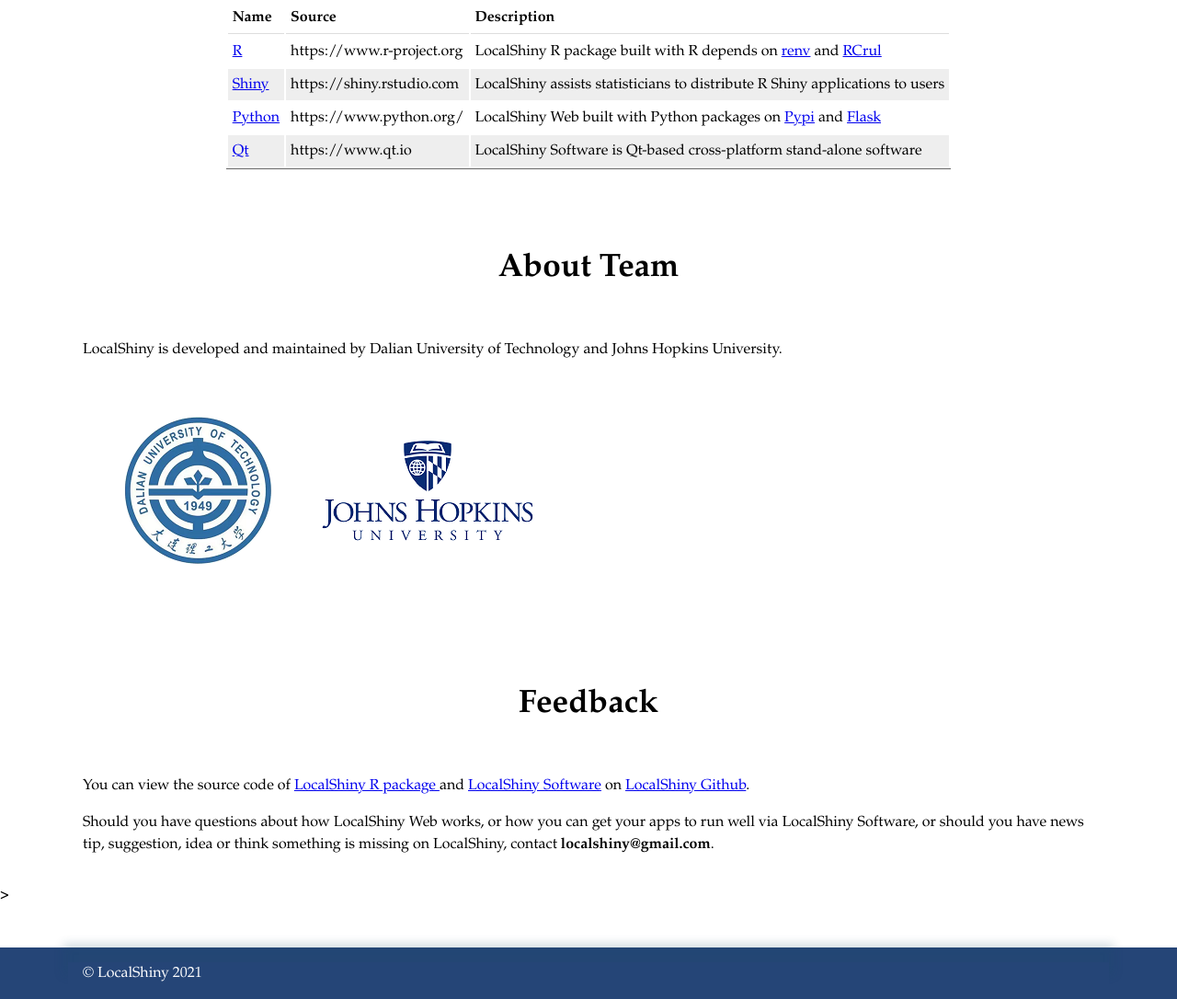
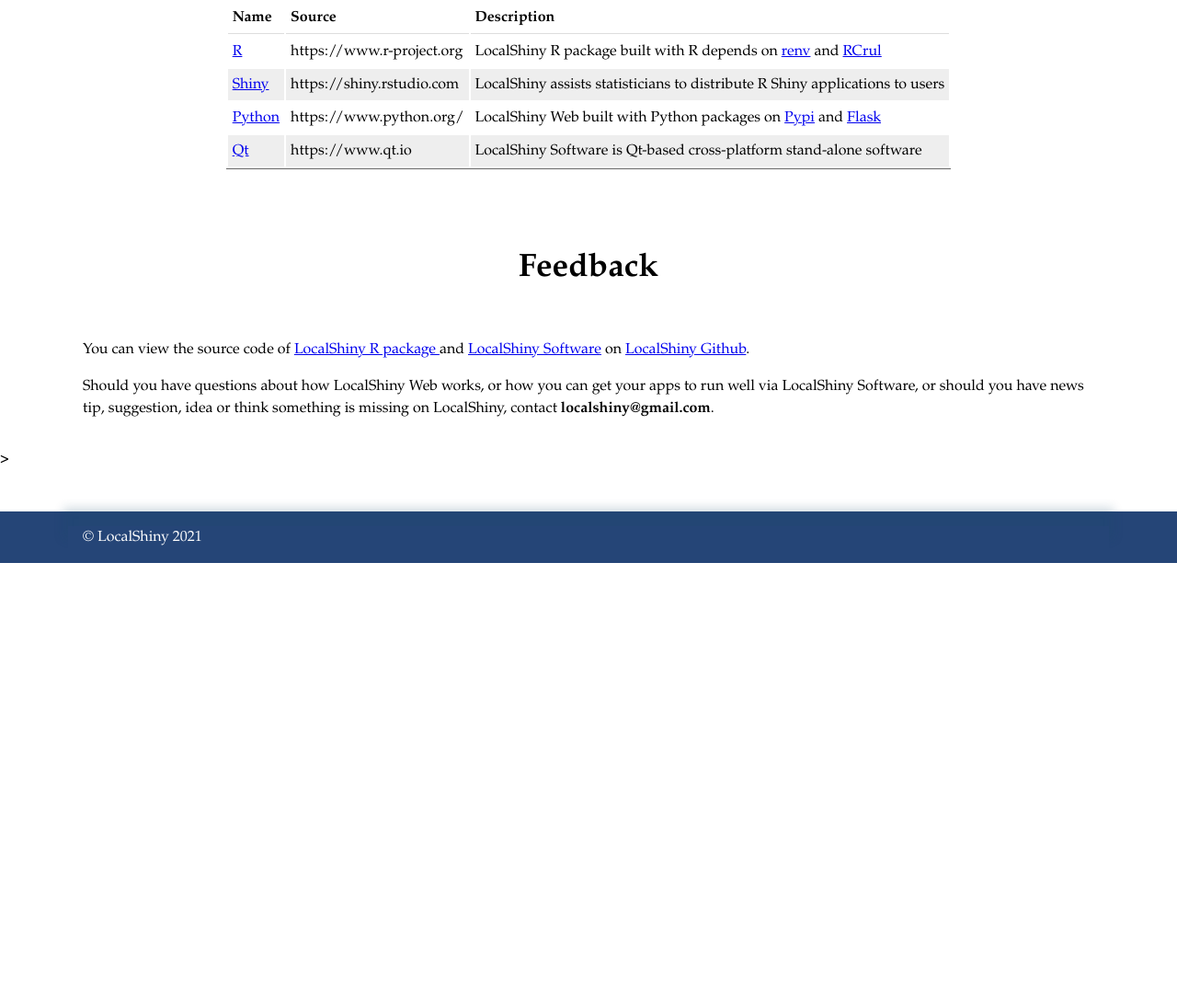
Before and after one commit to jackhanyuan/localshiny, a Flask app: page /about in a window 1280 px wide. Shown: the part 1170-2256 px from the top of the page at 92% size. After the commit the page ends 1782 px from the top, so only its background shows below. Run offline with Flask 2, Linux system fonts and the light colour scheme.

Commit message:
update main page

```diff
--- a/main.py
+++ b/main.py
@@ -35,7 +35,7 @@
 UPLOAD_FOLDER = os.path.join(os.path.dirname(__file__), 'static/package')
 TEMP_FOLDER = os.path.join(os.path.dirname(__file__), 'temp')
 ALLOWED_EXTENSIONS = set(['zip'])
-HOST = 'https://www.localshiny.org'
+HOST = 'https://localshiny.org'
 LIMIT_PACKAGES_NUMBER = 10
 
 
@@ -370,7 +370,7 @@
             count_package = len(get_user_pakid(pakauthor))
             if get_pakid(pakname, pakauthor):
                 error = 'App name exists, please change it and try again.'
-            elif count_package > LIMIT_PACKAGES_NUMBER:
+            elif count_package >= LIMIT_PACKAGES_NUMBER:
                 error = 'You have more than {0} packages.'.format(LIMIT_PACKAGES_NUMBER)
             else:
                 # 获取文件名
--- a/templates/about.html
+++ b/templates/about.html
@@ -127,17 +127,17 @@
 </main>
 
 <br>
-<div class="article-meta">
-    <h1 ><span class="title">About Team</span></h1>
-</div>
-<main class="single" >
-    <p>
-        LocalShiny is developed and maintained by Dalian University of Technology and Johns Hopkins University.
-    </p>
-    <p >
-        <img src="./static/img/dut.png" alt="dut" style="zoom:100%;"><img src="./static/img/jhu.png" alt="jhu" title="JHU" style="zoom:100%;">
-    </p>
-</main>
+{#<div class="article-meta">#}
+{#    <h1 ><span class="title">About Team</span></h1>#}
+{#</div>#}
+{#<main class="single" >#}
+{#    <p>#}
+{#        LocalShiny is developed and maintained by Dalian University of Technology and Johns Hopkins University.#}
+{#    </p>#}
+{#    <p >#}
+{#        <img src="./static/img/dut.png" alt="dut" style="zoom:100%;"><img src="./static/img/jhu.png" alt="jhu" title="JHU" style="zoom:100%;">#}
+{#    </p>#}
+{#</main>#}
 
 <div class="article-meta">
     <h1 ><span class="title">Feedback</span></h1>
--- a/templates/apps.html
+++ b/templates/apps.html
@@ -92,7 +92,8 @@
 {#                {% endif %}#}
             </div>
             <div class="summary">
-                <p>{{ package_dict[pak_id].pakdesc[0:220] }}</p>
+{#                <p>{{ package_dict[pak_id].pakdesc[0:220] }}</p>#}
+                <p>{{ package_dict[pak_id].pakdesc }}</p>
             </div>
             {#                    <span class="book-number">{{ pak_id }}</span>#}
         </section>
--- a/templates/base.html
+++ b/templates/base.html
@@ -47,7 +47,7 @@
 <footer>
     <div class="footer">
         <div class="copyright">
-            © <a href="https://www.findn.cn:5000">LocalShiny 2021</a>
+            © <a href="/">LocalShiny 2021</a>
         </div>
     </div>
 </footer>
--- a/templates/myapps.html
+++ b/templates/myapps.html
@@ -136,7 +136,8 @@
 {#                {% endif %}#}
             </div>
             <div class="summary">
-                <p>{{ my_package_dict[pak_id].pakdesc[0:220] }}</p>
+{#                <p>{{ my_package_dict[pak_id].pakdesc[0:220] }}</p>#}
+                <p>{{ my_package_dict[pak_id].pakdesc }}</p>
             </div>
             {#                    <span class="book-number">{{ pak_id }}</span>#}
         </section>
```
Also changed, not shown: requirements.txt (deleted, +0 -8 lines), README.md.
